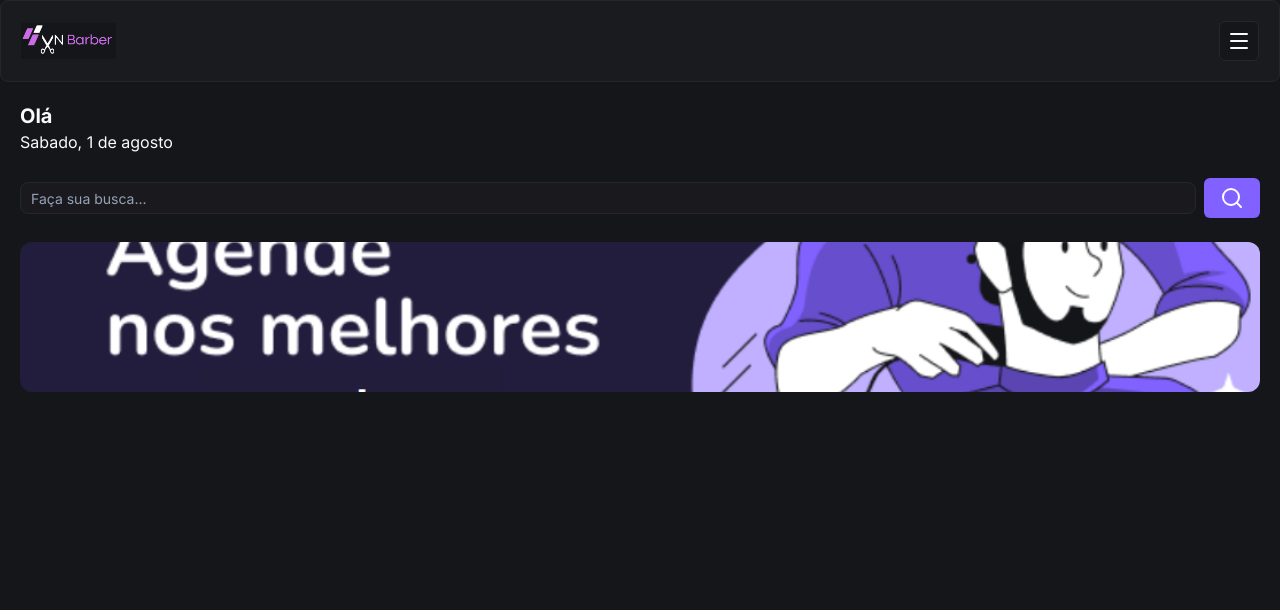
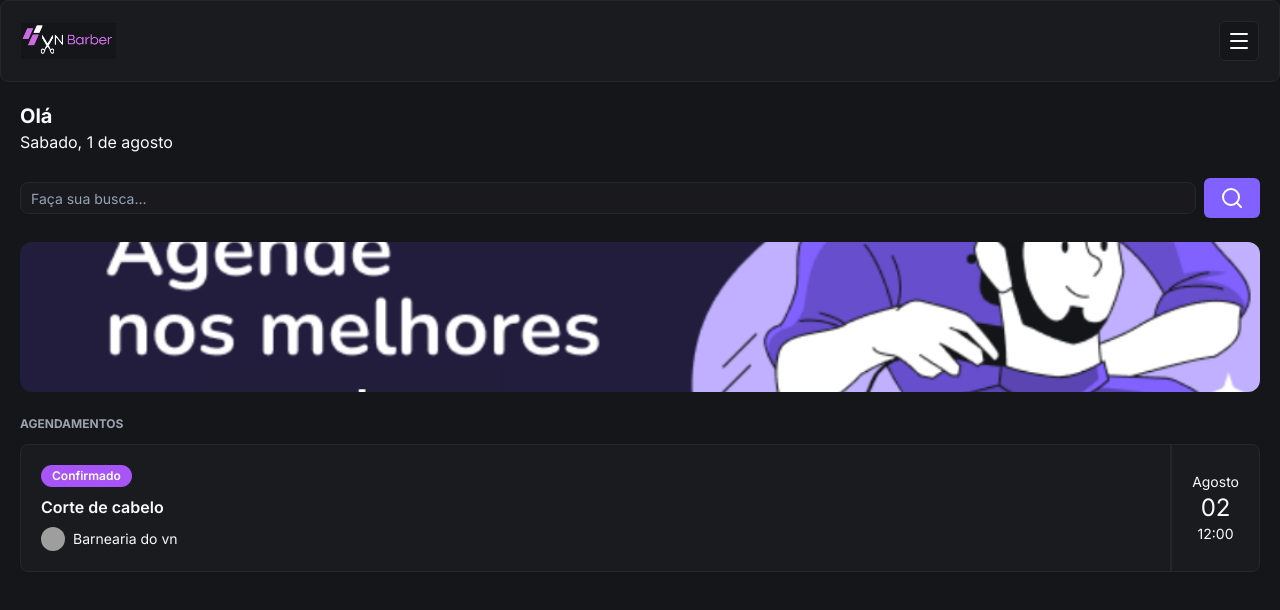
Before and after one commit to VnszinN/barbershop, a Next.js app: page / in a window 1280 px wide. Shown: the top 610 px of the page. Built offline with nearby package versions, Linux system fonts and the light colour scheme; grey boxes are pictures that could not be loaded.

Commit message:
feat: mostrar agendamentos

```diff
--- /dev/null
+++ b/src/app/_components/ui/avatar.tsx
@@ -0,0 +1,109 @@
+"use client"
+
+import * as React from "react"
+import { Avatar as AvatarPrimitive } from "@base-ui/react/avatar"
+
+import { cn } from "@/app/_lib/utils"
+
+function Avatar({
+  className,
+  size = "default",
+  ...props
+}: AvatarPrimitive.Root.Props & {
+  size?: "default" | "sm" | "lg"
+}) {
+  return (
+    <AvatarPrimitive.Root
+      data-slot="avatar"
+      data-size={size}
+      className={cn(
+        "group/avatar relative flex size-8 shrink-0 select-none rounded-full after:absolute after:inset-0 after:rounded-full after:border after:border-border after:mix-blend-darken data-[size=lg]:size-10 data-[size=sm]:size-6 dark:after:mix-blend-lighten",
+        className,
+      )}
+      {...props}
+    />
+  )
+}
+
+function AvatarImage({ className, ...props }: AvatarPrimitive.Image.Props) {
+  return (
+    <AvatarPrimitive.Image
+      data-slot="avatar-image"
+      className={cn(
+        "aspect-square size-full rounded-full object-cover",
+        className,
+      )}
+      {...props}
+    />
+  )
+}
+
+function AvatarFallback({
+  className,
+  ...props
+}: AvatarPrimitive.Fallback.Props) {
+  return (
+    <AvatarPrimitive.Fallback
+      data-slot="avatar-fallback"
+      className={cn(
+        "flex size-full items-center justify-center rounded-full bg-muted text-sm text-muted-foreground group-data-[size=sm]/avatar:text-xs",
+        className,
+      )}
+      {...props}
+    />
+  )
+}
+
+function AvatarBadge({ className, ...props }: React.ComponentProps<"span">) {
+  return (
+    <span
+      data-slot="avatar-badge"
+      className={cn(
+        "absolute bottom-0 right-0 z-10 inline-flex select-none items-center justify-center rounded-full bg-primary text-primary-foreground bg-blend-color ring-2 ring-background",
+        "group-data-[size=sm]/avatar:size-2 group-data-[size=sm]/avatar:[&>svg]:hidden",
+        "group-data-[size=default]/avatar:size-2.5 group-data-[size=default]/avatar:[&>svg]:size-2",
+        "group-data-[size=lg]/avatar:size-3 group-data-[size=lg]/avatar:[&>svg]:size-2",
+        className,
+      )}
+      {...props}
+    />
+  )
+}
+
+function AvatarGroup({ className, ...props }: React.ComponentProps<"div">) {
+  return (
+    <div
+      data-slot="avatar-group"
+      className={cn(
+        "group/avatar-group flex -space-x-2 *:data-[slot=avatar]:ring-2 *:data-[slot=avatar]:ring-background",
+        className,
+      )}
+      {...props}
+    />
+  )
+}
+
+function AvatarGroupCount({
+  className,
+  ...props
+}: React.ComponentProps<"div">) {
+  return (
+    <div
+      data-slot="avatar-group-count"
+      className={cn(
+        "group-has-data-[size=lg]/avatar-group:size-10 group-has-data-[size=sm]/avatar-group:size-6 group-has-data-[size=lg]/avatar-group:[&>svg]:size-5 group-has-data-[size=sm]/avatar-group:[&>svg]:size-3 relative flex size-8 shrink-0 items-center justify-center rounded-full bg-muted text-sm text-muted-foreground ring-2 ring-background [&>svg]:size-4",
+        className,
+      )}
+      {...props}
+    />
+  )
+}
+
+export {
+  Avatar,
+  AvatarImage,
+  AvatarFallback,
+  AvatarGroup,
+  AvatarGroupCount,
+  AvatarBadge,
+}
--- /dev/null
+++ b/src/app/_components/ui/badge.tsx
@@ -0,0 +1,37 @@
+import * as React from "react"
+import { cva, type VariantProps } from "class-variance-authority"
+
+import { cn } from "@/app/_lib/utils"
+
+const badgeVariants = cva(
+  "inline-flex items-center rounded-full border px-2.5 py-0.5 text-xs font-semibold transition-colors focus:outline-none focus:ring-2 focus:ring-ring focus:ring-offset-2",
+  {
+    variants: {
+      variant: {
+        default:
+          "border-transparent bg-primary text-primary-foreground hover:bg-primary/80",
+        secondary:
+          "border-transparent bg-secondary text-secondary-foreground hover:bg-secondary/80",
+        destructive:
+          "border-transparent bg-destructive text-destructive-foreground hover:bg-destructive/80",
+        outline: "text-foreground",
+      },
+    },
+    defaultVariants: {
+      variant: "default",
+    },
+  },
+)
+
+export interface BadgeProps
+  extends
+    React.HTMLAttributes<HTMLDivElement>,
+    VariantProps<typeof badgeVariants> {}
+
+function Badge({ className, variant, ...props }: Readonly<BadgeProps>) {
+  return (
+    <div className={cn(badgeVariants({ variant }), className)} {...props} />
+  )
+}
+
+export { Badge, badgeVariants }
--- a/src/app/page.tsx
+++ b/src/app/page.tsx
@@ -3,6 +3,9 @@ import Header from "./_components/_header/header"
 import { Button } from "./_components/ui/button"
 import { Input } from "./_components/ui/input"
 import Image from "next/image"
+import { Badge } from "./_components/ui/badge"
+import { Avatar, AvatarImage } from "./_components/ui/avatar"
+import { Card, CardContent } from "./_components/ui/card"
 
 export default function Home() {
   return (
@@ -25,6 +28,28 @@ export default function Home() {
             className="rounded-xl object-cover"
           />
         </div>
+        <h2 className="mb-3 mt-6 text-xs font-bold uppercase text-gray-400">
+          Agendamentos
+        </h2>
+        <Card>
+          <CardContent className="flex justify-between p-0">
+            <div className="flex flex-col gap-2 py-5 pl-5">
+              <Badge className="w-fit bg-purple-500">Confirmado</Badge>
+              <h3 className="font-semibold">Corte de cabelo</h3>
+              <div className="flex items-center gap-2">
+                <Avatar className="h-6 w-6">
+                  <AvatarImage src="https://utfs.io/f/c97a2dc9-cf62-468b-a851-bfd2bdde775f-16p.png"></AvatarImage>
+                </Avatar>
+                <p className="text-sm">Barnearia do vn</p>
+              </div>
+            </div>
+            <div className="flex flex-col items-center justify-center border-l-2 border-solid px-5">
+              <p className="text-sm">Agosto</p>
+              <p className="text-2xl">02</p>
+              <p className="text-sm">12:00</p>
+            </div>
+          </CardContent>
+        </Card>
       </div>
     </div>
   )
```
